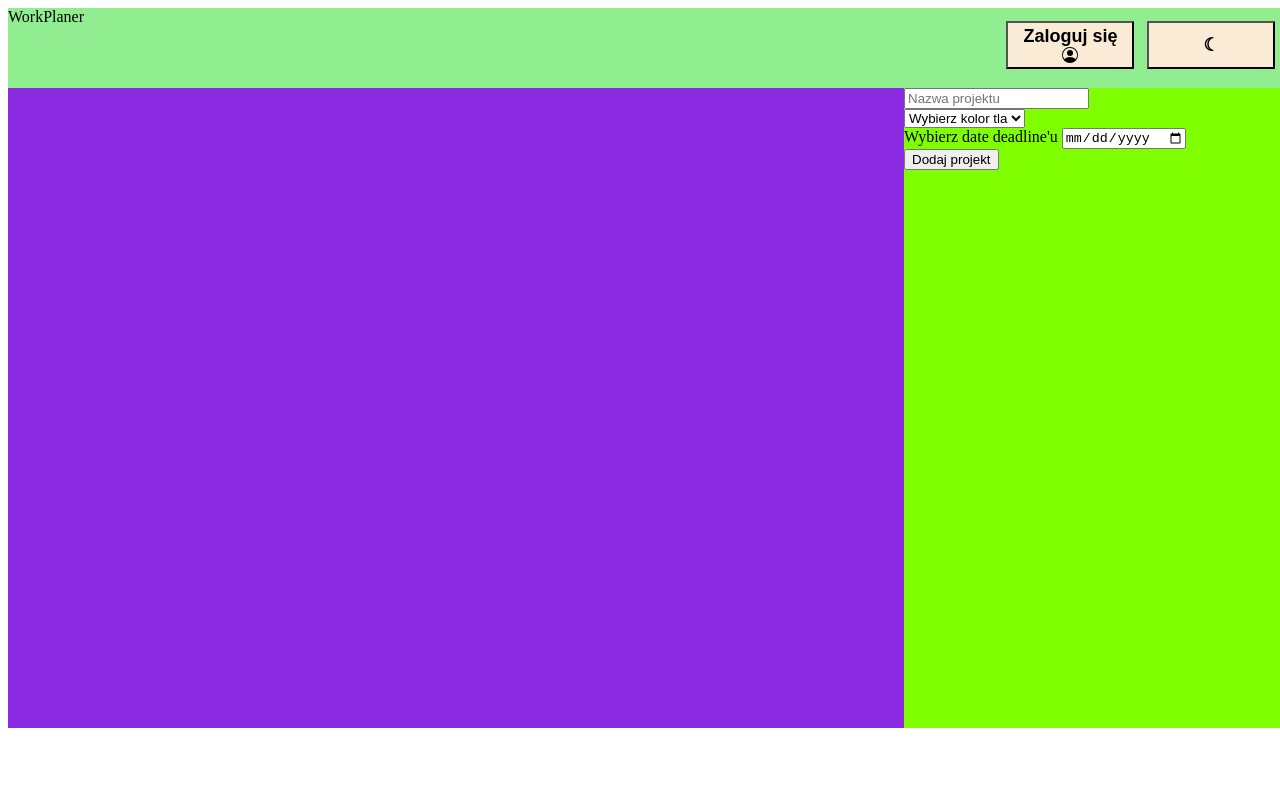
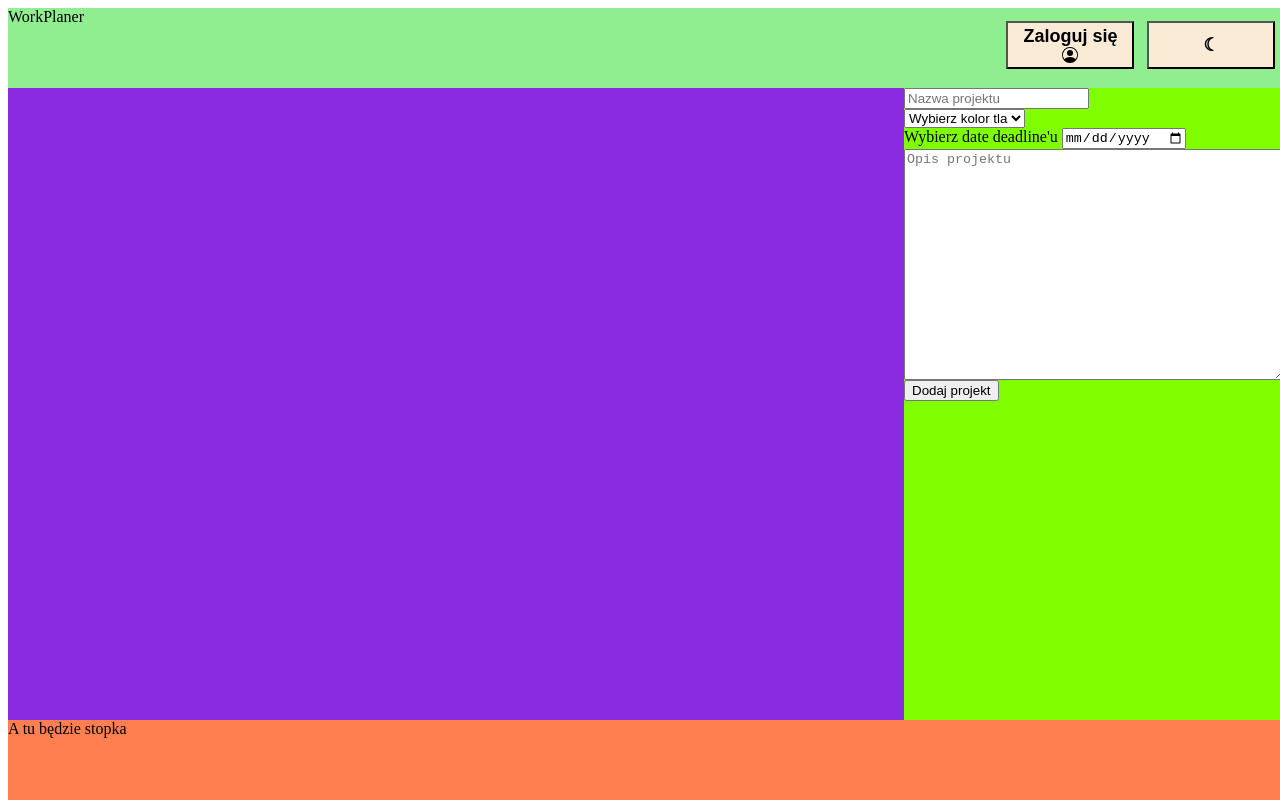
Before and after one commit to Gibooon/WorkPlaner---PZAW, an Angular app: page / in a window 1280 px wide. Shown: the top 800 px of the page. Built offline with nearby package versions, Linux system fonts and the light colour scheme.

Commit message:
70% ukonczone, nalezy wykonac tylko poprawki detali i styli

```diff
--- a/src/app/app.component.css
+++ b/src/app/app.component.css
@@ -6,13 +6,12 @@
 }
 
 .block {
-  height: 80vh;
   display: inline-flex;
-  text-align: center;
 }
 
 #content {
   width: 70vw;
+  height: 80vh;
   background-color: blueviolet;
   float: left;
 }
@@ -21,15 +20,14 @@
   background-color: coral;
   width: 100vw;
   height: 10vh;
+  position: fixed;
+  bottom: 0;
 }
 
 .container {
   display: inline-block;
 }
 
-#addProject {
-  height: 5vh;
-  width: 10vw;
-  border: 2px black solid;
-  background-color: darksalmon;
+.projects {
+  display: inline-flexbox;
 }
--- a/src/app/app.component.html
+++ b/src/app/app.component.html
@@ -1,6 +1,6 @@
 <app-navbar></app-navbar>
 <div class="container">
-  <div id="content" class="block"></div>
+  <div id="content"></div>
   <app-add-project></app-add-project>
 </div>
 <div id="footer">A tu będzie stopka</div>
--- a/src/components/add-project/add-project.component.html
+++ b/src/components/add-project/add-project.component.html
@@ -3,9 +3,16 @@
   <select id="color">
     <option selected disabled>Wybierz kolor tla</option>
     <option value="pink">Różowy</option>
-    <option value="lime">Limonkowy</option>
+    <option value="lightgreen">Jasno zielony</option>
     <option value="lightblue">Jasno niebieski</option></select
   ><br />
   Wybierz date deadline'u <input type="date" id="date" /><br />
+  <textarea
+    id="description"
+    placeholder="Opis projektu"
+    rows="15"
+    cols="45"
+  ></textarea
+  ><br />
   <button id="addProject" (click)="onAddProject()">Dodaj projekt</button>
 </div>
--- a/src/components/add-project/add-project.component.ts
+++ b/src/components/add-project/add-project.component.ts
@@ -11,12 +11,17 @@ export class AddProjectComponent implements OnInit {
   ngOnInit() {}
 
   onAddProject() {
-    let cont, Name, Color: string;
-    let Data: Date;
-    cont = document.getElementById('content');
-    Name = document.getElementById('name');
-    //Color = document.getElementById('color');
-    //Data = document.getElementById('date');
-    cont.innerHTML = +Name.value;
+    const cont = document.getElementById('content');
+    const Name = document.getElementById('name') as HTMLInputElement;
+    const Color = document.getElementById('color') as HTMLInputElement;
+    const Data = document.getElementById('date') as HTMLInputElement;
+    const Desc = document.getElementById('description') as HTMLInputElement;
+    cont.innerHTML += `<div  class="projects" style='height:100%; width:25%; background-color:${Color.value}; border:2px black solid;'>
+      Nazwa projektu: ${Name.value}
+      <hr>
+      Deadline: ${Data.value}
+      <hr>
+      Opis: ${Desc.value}
+      </div>`;
   }
 }
--- a/src/components/navbar/navbar.component.html
+++ b/src/components/navbar/navbar.component.html
@@ -3,7 +3,7 @@
   <button id="light_dark_theme_btn" (click)="onChangeTheme()">
     {{ themeSymbol }}
   </button>
-  <button id="login_btn">
+  <button id="login_btn" (click)="onLogIn()">
     Zaloguj się
     <svg
       xmlns="http://www.w3.org/2000/svg"
--- a/src/components/navbar/navbar.component.ts
+++ b/src/components/navbar/navbar.component.ts
@@ -65,7 +65,10 @@ export class NavbarComponent implements OnInit {
       optionsDiv.style.color = 'white';
 
       contentDiv.style.backgroundColor = '#434343';
-      contentDiv.style.color = 'white';
+      contentDiv.style.color = 'black';
     }
   }
+  onLogIn() {
+    alert('Panel logowania w budowie, prosimy o cierpliwośc :)');
+  }
 }
```
